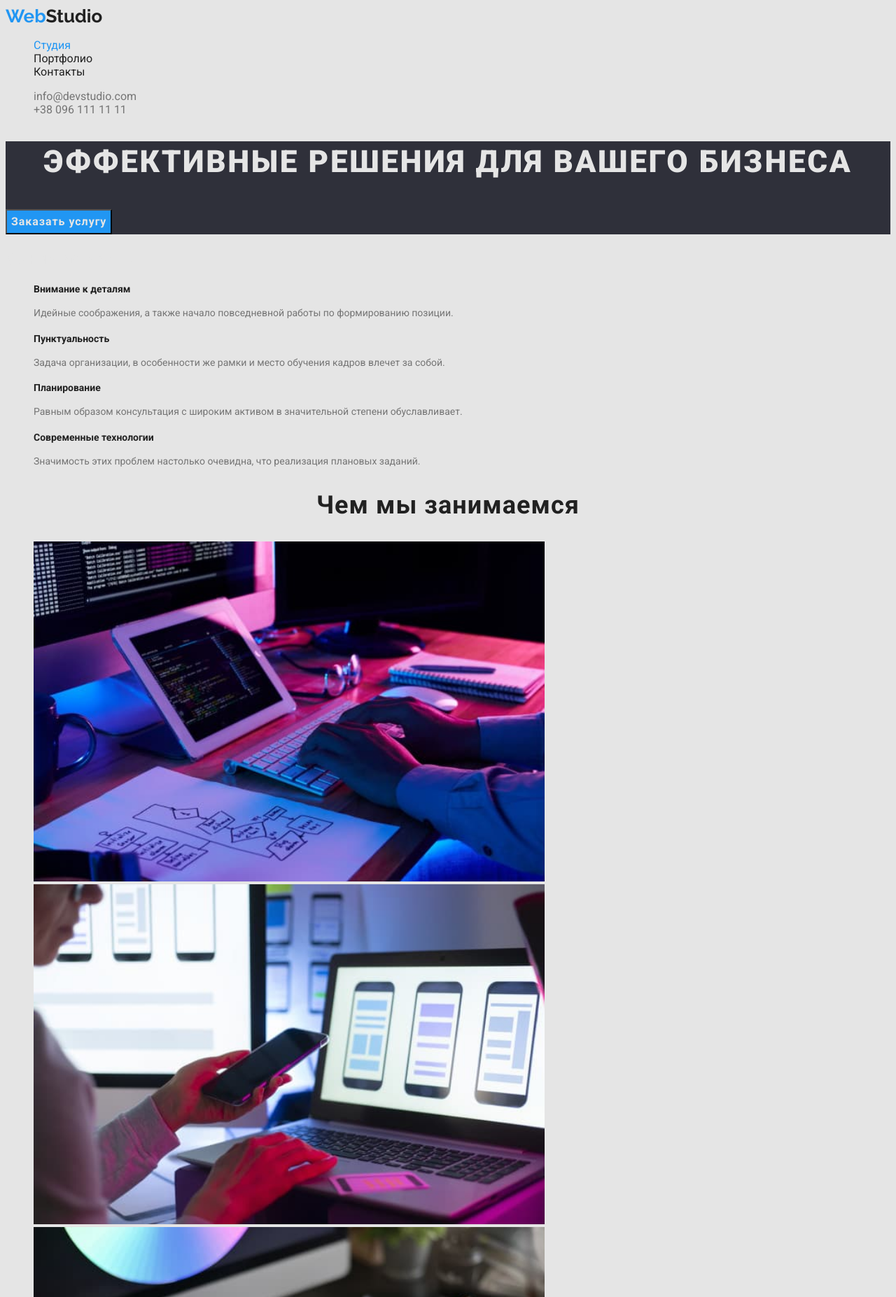
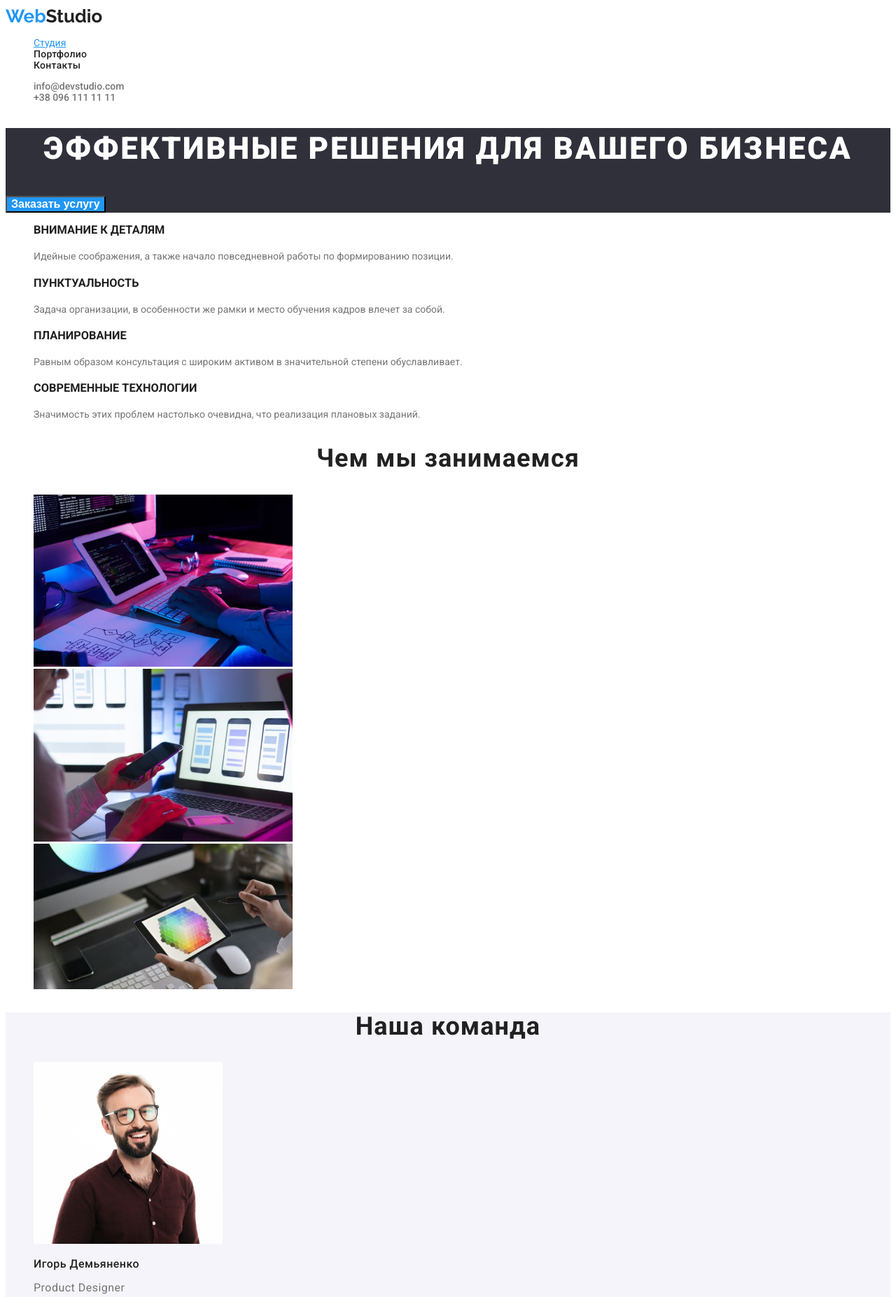
Before and after one commit to Den4kss/goit-markup-hw-02, a plain HTML site: page goit-markup-hw-02/index.html in a window 1280 px wide. Shown: the top 1854 px of the page at 70% size. Drawn offline with Linux system fonts and the light colour scheme.

Commit message:
доработал
доработал

```diff
--- a/goit-markup-hw-02/index.html
+++ b/goit-markup-hw-02/index.html
@@ -24,9 +24,7 @@
       </nav>
       <ul>
         <li>
-          <a href="mailto:info@devstudio.com" class="contakt"
-            >info@devstudio.com</a
-          >
+          <a href="mailto:info@devstudio.com" class="contakt">info@devstudio.com</a>
         </li>
         <li>
           <a href="tel:+380961111111" class="contakt">+38 096 111 11 11</a>
@@ -44,34 +42,30 @@
       </div>
       <!--Blok 2-->
       <section>
-        <h2>Основная часть</h2>
+        <h2 hidden>Основная часть</h2>
         <ul class="features">
           <li>
             <h3 class="feature-title">Внимание к деталям</h3>
             <p class="feature-text">
-              Идейные соображения, а также начало повседневной работы по
-              формированию позиции.
+              Идейные соображения, а также начало повседневной работы по формированию позиции.
             </p>
           </li>
           <li>
             <h3 class="feature-title">Пунктуальность</h3>
             <p class="feature-text">
-              Задача организации, в особенности же рамки и место обучения кадров
-              влечет за собой.
+              Задача организации, в особенности же рамки и место обучения кадров влечет за собой.
             </p>
           </li>
           <li>
             <h3 class="feature-title">Планирование</h3>
             <p class="feature-text">
-              Равным образом консультация с широким активом в значительной
-              степени обуславливает.
+              Равным образом консультация с широким активом в значительной степени обуславливает.
             </p>
           </li>
           <li>
             <h3 class="feature-title">Современные технологии</h3>
             <p class="feature-text">
-              Значимость этих проблем настолько очевидна, что реализация
-              плановых заданий.
+              Значимость этих проблем настолько очевидна, что реализация плановых заданий.
             </p>
           </li>
         </ul>
@@ -81,52 +75,37 @@
         <h2 class="lessons">Чем мы занимаемся</h2>
         <ul>
           <li>
-            <a href=""
-              ><img
-                src="./images/blok_4/imss2.jpg"
-                alt="user photo"
-                width="730"
-            /></a>
+            <a href=""><img src="./images/blok_4/imss2.jpg" alt="user photo" width="370" /></a>
           </li>
           <li>
-            <a href=""
-              ><img
-                src="./images/blok_4/imss3.jpg"
-                alt="user photo_1"
-                width="730"
-            /></a>
+            <a href=""><img src="./images/blok_4/imss3.jpg" alt="user photo_1" width="370" /></a>
           </li>
           <li>
-            <a href=""
-              ><img
-                src="./images/blok_4/imss4.jpg"
-                alt="user pfoto_2"
-                width="730"
-            /></a>
+            <a href=""><img src="./images/blok_4/imss4.jpg" alt="user pfoto_2" width="370" /></a>
           </li>
         </ul>
       </section>
       <!--Blok 4-->
-      <section>
+      <section class="team">
         <h2 class="our-team">Наша команда</h2>
         <ul>
           <li>
-            <img src="./images/blok5/user1.jpg" alt="user photo" width="270" />
+            <img src="./images/blok5/img (10).jpg" alt="user photo" width="270" />
             <h3 class="our-team-name">Игорь Демьяненко</h3>
             <p lang="en" class="specialist">Product Designer</p>
           </li>
           <li>
-            <img src="./images/blok5/user3.jpg" alt="user photo" width="270" />
+            <img src="./images/blok5/img (11).jpg" alt="user photo" width="270" />
             <h3 class="our-team-name">Ольга Репина</h3>
             <p lang="en" class="specialist">Frontend Developer</p>
           </li>
           <li>
-            <img src="./images/blok5/user4.jpg" alt="user photo" width="270" />
+            <img src="./images/blok5/img (12).jpg" alt="user photo" width="270" />
             <h3 class="our-team-name">Николай Тарасов</h3>
             <p lang="en" class="specialist">Marketing</p>
           </li>
           <li>
-            <img src="./images/blok5/user2.jpg" alt="user photo" width="270" />
+            <img src="./images/blok5/img (13).jpg" alt="user photo" width="270" />
             <h3 class="our-team-name">Михаил Ермаков</h3>
             <p lang="en" class="specialist">UI Designer</p>
           </li>
@@ -141,14 +120,10 @@
           <address class="address">г. Киев, пр-т Леси Украинки, 26</address>
         </li>
         <li>
-          <a href="mailto:info@devstudio.com" class="footer-contakts"
-            >info@devstudio.com</a
-          >
+          <a href="mailto:info@devstudio.com" class="footer-contakts">info@devstudio.com</a>
         </li>
         <li>
-          <a href="tel:+380991111111" class="footer-contakts"
-            >+38 099 111 11 11</a
-          >
+          <a href="tel:+380991111111" class="footer-contakts">+38 099 111 11 11</a>
         </li>
       </ul>
     </footer>
--- a/goit-markup-hw-02/scc/styles.css
+++ b/goit-markup-hw-02/scc/styles.css
@@ -5,18 +5,19 @@
     --primari-text-color: #757575;
     --title-text-color:#212121;
     --accent-color: #2196F3;
-    --primari-white-color: #E5E5E5;
+    --primari-white-color: #ffffff;
 }
 body{
-    background-color:var(--primari-white-color) ;
     color: var(--primari-white-color);
     font-family: Roboto, sans-serif;
+    font-size: 14px;
+
 }
 /* Header */
 .logo{
     color:var(--title-text-color);
 
-    font-family: 'Raleway', cursive;
+    font-family: 'Raleway', sans-serif;
         font-weight: 700;
         font-size: 26px;
         line-height: 1.19;
@@ -24,29 +25,27 @@ body{
 }
 .logo-web{
     color: var(--accent-color);
-
-    font-family: 'Raleway', cursive;
-        font-weight: 700;
-        font-size: 26px;
-        line-height: 1.19;
 }
 .nav{
     color:var(--title-text-color);
 
+    font-weight: 500;
+    font-size: 14px;
+    line-height: 16px;
+    letter-spacing: 0.02em;
     text-decoration: none;
 }
 .nav:hover,
-.nav:focus{
+.nav:focus,
+.nav-current{
     color:var(--accent-color)
-}
-.nav-current{
-    color:var(--accent-color);
-
-    text-decoration: none;
 }
 .contakt{
     color: var(--primari-text-color);
 
+        font-weight: 500;
+        font-size: 14px;
+        line-height: 16px;
     text-decoration: none;
 }
 .contakt:hover,
@@ -59,7 +58,7 @@ body{
     background-color: #2F303A;
 }
 .hero-title{
-    font-family: 'Roboto';
+
         font-weight: 900;
         font-size: 44px;
         line-height: 1.36;
@@ -70,27 +69,22 @@ body{
 /* Blok2 */
 .feature-title{
     color:var(--title-text-color);
+    text-transform: uppercase;
 
-     font-family: 'Roboto';
         font-weight: 700;
-        font-size: 14px;
         line-height: 1.14;
 
 }
 .feature-text{
     color:var(--primari-text-color);
 
-    font-family: 'Roboto';
-        font-style: normal;
         font-weight: 400;
-        font-size: 14px;
         line-height: 1.71;
 
 }
 .lessons{
     color: var(--title-text-color);
 
-    font-family: 'Roboto';
         font-weight: 700;
         font-size: 36px;
         line-height: 1.16;
@@ -100,33 +94,42 @@ body{
 }
 .buttons{
     color: var(--title-text-color);
+    background-color: #F5F4FA;;
     cursor: pointer;
+
+        font-weight: 500;
+        font-size: 16px;
+        line-height: 26px;
 }
 .buttons:hover,
 .buttons:focus{
-    color: var(--accent-color)
+    color:var(--primari-white-color);
+    background-color: var(--accent-color);
 }
 .button{
     color:var(--primari-white-color);
     background-color: var(--accent-color);
 
-    font-family: 'Roboto';
-        font-weight: 700;
-        font-size: 16px;
-        line-height: 1.88;
-        text-align: center;
-        letter-spacing: 0.06em;
-        cursor: pointer;
+    font-weight: 700;
+    font-size: 16px;
 }
-.address,
-.button{
-    font-family: inherit;
+.button:hover,
+.button:focus{
+     color:var(--primari-white-color);
+
+        font-weight: 900;
+        font-size: 44px;
+        background: #2F303A;
+
+
 }
 /* Blok 5 */
+.team{
+    background-color: #F5F4FA;
+}
 .our-team{
     color:var(--title-text-color);
 
-    font-family: 'Roboto';
         font-weight: 700;
         font-size: 36px;
         line-height: 1.16;
@@ -137,7 +140,6 @@ body{
 .our-team-name{
     color:var(--title-text-color);
 
-    font-family: 'Roboto';
         font-weight: 500;
         font-size: 16px;
         line-height: 1.19;
@@ -146,7 +148,6 @@ body{
 .specialist{
     color:var(--primari-text-color);
 
-    font-family: 'Roboto';
         font-weight: 400;
         font-size: 16px;
         line-height: 1.18;
@@ -155,7 +156,6 @@ body{
 .titels{
     color:var(--title-text-color);
 
-    font-family: 'Roboto';
         font-weight: 700;
         font-size: 18px;
         line-height: 2;
@@ -167,7 +167,6 @@ body{
 .Works{
     color:var(--primari-text-color);
 
-    font-family: 'Roboto';
         font-weight: 400;
         font-size: 16px;
         line-height: 1.88;
@@ -193,14 +192,25 @@ font-family: 'Raleway';
 }
 .address{
     color:#FFFFFF;
+    font-family: 'Roboto';
+        font-style: normal;
+        font-weight: 400;
+        font-size: 14px;
+        line-height: 24px;
 
 }
 .footer-contakts{
     color:rgba(255, 255, 255, 0.6);
 
-    text-decoration: none;
+    font-weight: 500;
+        font-size: 14px;
+        line-height: 16px;
+        text-decoration: none;
 }
 .footer-contakts:hover,
 .footer-contakts:focus{
         color: var(--accent-color);
 }
+ul{
+    list-style: none
+}
```
Also changed, not shown: goit-markup-hw-02/portfolio.html (+13 -46 lines), goit-markup-hw-02/images/blok5/img (10).jpg (added), goit-markup-hw-02/images/blok5/img (11).jpg (added), goit-markup-hw-02/images/blok5/img (12).jpg (added), goit-markup-hw-02/images/blok5/img (13).jpg (added), goit-markup-hw-02/images/blok5/user1.jpg (deleted), goit-markup-hw-02/images/blok5/user2.jpg (deleted), goit-markup-hw-02/images/blok5/user3.jpg (deleted), goit-markup-hw-02/images/blok5/user4.jpg (deleted).
